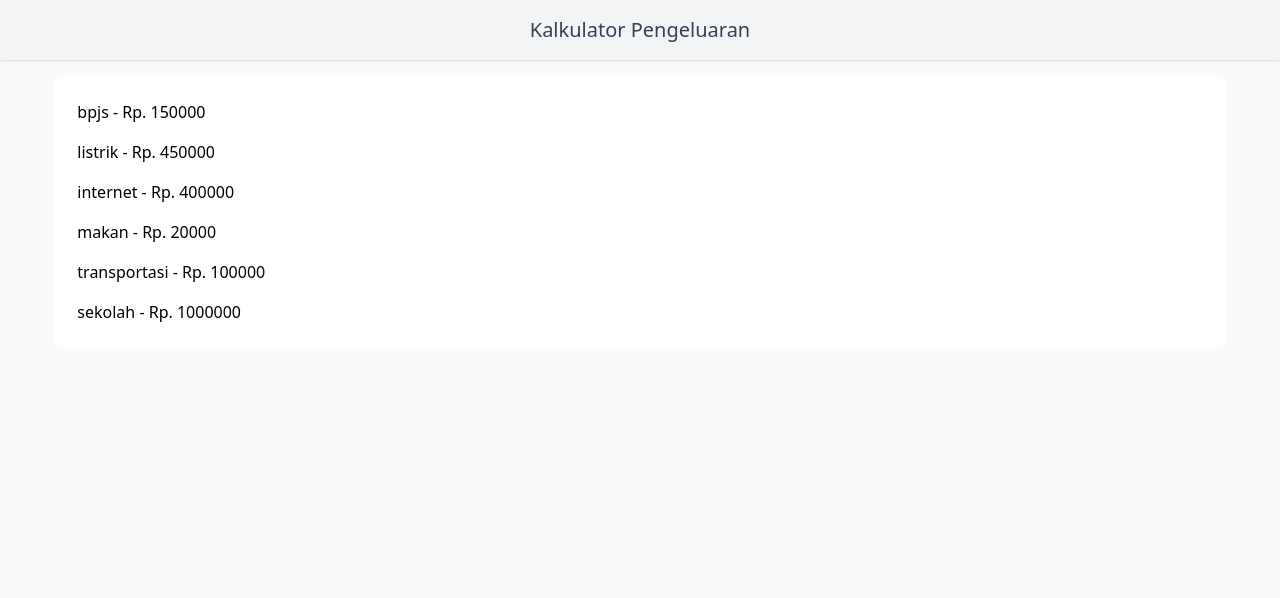
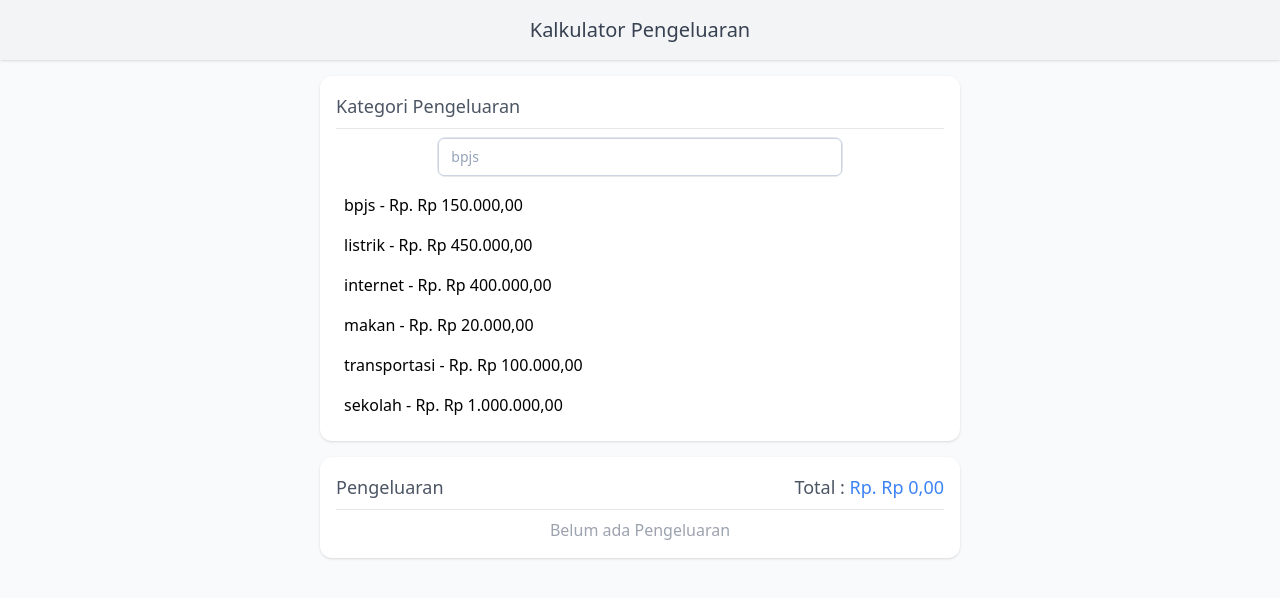
Before and after one commit to fikrianggara/kalkulator-pengeluaran, a Next.js app: page / in a window 1280 px wide. Shown: the top 598 px of the page. Built offline with nearby package versions, Linux system fonts and the light colour scheme.

Commit message:
create basic feature

```diff
--- /dev/null
+++ b/components/Card.jsx
@@ -0,0 +1,12 @@
+import React from "react";
+
+export const Home = ({ children, title }) => {
+  return (
+    <div className="w-11/12 md:w-8/12 lg:w-6/12 bg-white m-auto rounded-xl h-fit p-4 space-y-2 shadow">
+      <h2 className="text-lg font-medium text-gray-600 border-b-[0.5px] pb-2">
+        {title}
+      </h2>
+      <div>{children}</div>
+    </div>
+  );
+};
--- a/next.config.js
+++ b/next.config.js
@@ -1,8 +1,6 @@
 /** @type {import('next').NextConfig} */
 const nextConfig = {
-  experimental: {
-    // appDir: true,
-  },
-};
+  reactStrictMode: true,
+}
 
-module.exports = nextConfig;
+module.exports = nextConfig
--- /dev/null
+++ b/pages/_app.js
@@ -0,0 +1,5 @@
+import "@/styles/globals.css";
+
+export default function App({ Component, pageProps }) {
+  return <Component {...pageProps} />;
+}
--- /dev/null
+++ b/pages/_document.js
@@ -0,0 +1,13 @@
+import { Html, Head, Main, NextScript } from 'next/document'
+
+export default function Document() {
+  return (
+    <Html lang="en">
+      <Head />
+      <body>
+        <Main />
+        <NextScript />
+      </body>
+    </Html>
+  )
+}
--- a/pages/api/data-pengeluaran.js
+++ b/pages/api/hello.js
@@ -1,5 +1,5 @@
 // Next.js API route support: https://nextjs.org/docs/api-routes/introduction
-import { data } from "@/data";
+
 export default function handler(req, res) {
-  res.status(200).json(data);
+  res.status(200).json({ name: 'John Doe' })
 }
--- a/pages/head.jsx
+++ /dev/null
@@ -1,10 +0,0 @@
-export default function Head() {
-  return (
-    <>
-      <title>Kalkulator Pengeluaran</title>
-      <meta content="width=device-width, initial-scale=1" name="viewport" />
-      <meta name="description" content="Generated by create next app" />
-      <link rel="icon" href="/favicon.ico" />
-    </>
-  );
-}
--- a/pages/index.jsx
+++ b/pages/index.jsx
@@ -1,33 +1,119 @@
-import "../styles/globals.css";
 import { data as dummyData } from "@/data";
 import { useEffect, useState } from "react";
 // import { IconCheck } from "@tabler/icons";
-
+import { Home as HomeCard } from "@/components/Card";
 const TITLE = "Kalkulator Pengeluaran";
 
+const formatter = new Intl.NumberFormat("id-ID", {
+  style: "currency",
+  currency: "IDR",
+
+  // These options are needed to round to whole numbers if that's what you want.
+  //minimumFractionDigits: 0, // (this suffices for whole numbers, but will print 2500.10 as $2,500.1)
+  //maximumFractionDigits: 0, // (causes 2500.99 to be printed as $2,501)
+});
+
+export const ListItem = ({ data, callback, isPengeluaran }) => {
+  return (
+    <ul>
+      {data.map((item) => (
+        <li
+          key={item._id}
+          className={`hover:bg-gray-50 hover:text-blue-500 hover:cursor-pointer p-2 rounded-lg ${
+            item.is_checked && !isPengeluaran ? "text-green-500" : ""
+          }`}
+          onClick={(e) => callback(item._id)}
+          disabled={item.is_checked}
+        >
+          {item.nama} - Rp. {formatter.format(item.biaya)}
+        </li>
+      ))}
+    </ul>
+  );
+};
+
+export const SearchForm = ({ callback }) => {
+  const [searchInput, setSearchInput] = useState("");
+  const onChangeHandler = (e) => {
+    setSearchInput(e.target.value);
+    callback(e.target.value);
+  };
+  return (
+    <div className="border-[0.5px] rounded-lg bg-gray-100 w-full md:w-11/12 lg:w-8/12 m-auto">
+      <input
+        type="text"
+        placeholder="bpjs"
+        className="block w-full px-3 py-2 bg-white border border-slate-300 rounded-md text-sm placeholder-slate-400
+      focus:outline-none focus:border-blue-500 focus:ring-1 focus:ring-blue-500"
+        value={searchInput}
+        onChange={onChangeHandler}
+      />
+    </div>
+  );
+};
 export default function Home() {
-  const [total, setTotal] = useState(null);
-  const [selectedData, setSelectedData] = useState(null);
-  const [data, setData] = useState(null);
+  const [total, setTotal] = useState(0);
+  const [selectedData, setSelectedData] = useState([]);
+  const [filteredData, setFilteredData] = useState([]);
+  const [data, setData] = useState([]);
+
+  let pengeluaranComp;
 
   useEffect(() => {
     setData(dummyData);
+    setFilteredData(dummyData);
   }, []);
 
-  const pengeluaranClickHandler = (id) => {
-    // clickedData =  data.filter(item=>item.)
-    // setSelectedData((prev)=>[...prev, ])
-    console.log(id);
+  const getTotal = (total, item) => {
+    return total + item.biaya;
   };
 
+  const pengeluaranClickHandler = (id) => {
+    const tempData = data.map((item) => {
+      if (item._id == id) {
+        item.is_checked = !item.is_checked;
+      }
+      return item;
+    });
+    setData(tempData);
+    console.log("tempData", tempData);
+    const tempSelectedData = tempData.filter((item) => item.is_checked);
+
+    setSelectedData(tempSelectedData);
+    setTotal(tempSelectedData.reduce(getTotal, 0));
+  };
   if (!data) {
     return (
       <div>
         <h1>...loading</h1>
       </div>
     );
+  } else {
+    pengeluaranComp = (
+      <>
+        {filteredData.length > 0 ? (
+          <ListItem
+            data={filteredData}
+            callback={pengeluaranClickHandler}
+            isPengeluaran={false}
+          />
+        ) : (
+          <div className="m-auto text-center text-gray-400">Tidak ada data</div>
+        )}
+      </>
+    );
   }
-  console.log("refresh");
+  const searchChangeHandler = (input) => {
+    const filterInput = input.toLowerCase();
+    if (filterInput.length < 1) {
+      setFilteredData(data);
+    } else {
+      const tempData = data.filter((item) => item.nama.includes(filterInput));
+      console.log(tempData);
+      setFilteredData(tempData);
+    }
+  };
+  // console.log("filteredData", filteredData);
   return (
     <main className="bg-gray-50 min-h-screen space-y-4">
       <nav className="p-4 bg-gray-100 shadow">
@@ -37,19 +123,37 @@ export default function Home() {
           </h1>
         </div>
       </nav>
-      <div className="w-11/12 bg-white m-auto rounded-xl h-fit p-4">
-        <ul className="">
-          {data.map((item) => (
-            <li
-              key={item._id}
-              className="hover:bg-gray-50 hover:text-blue-500 hover:cursor-pointer p-2 rounded-lg"
-              onClick={() => pengeluaranClickHandler(item._id)}
-            >
-              {item.nama} - Rp. {item.biaya}
-            </li>
-          ))}
-        </ul>
-      </div>
+      <HomeCard title="Kategori Pengeluaran">
+        <div className="space-y-2">
+          <SearchForm callback={searchChangeHandler} />
+          {pengeluaranComp}
+        </div>
+      </HomeCard>
+      <HomeCard
+        title={
+          <div className="flex justify-between">
+            <span>Pengeluaran</span>
+            <span>
+              Total :{" "}
+              <span className="text-blue-500">
+                Rp. {formatter.format(total)}
+              </span>
+            </span>
+          </div>
+        }
+      >
+        {selectedData.length > 0 ? (
+          <ListItem
+            data={selectedData}
+            callback={() => console.log("clicked")}
+            isPengeluaran={true}
+          />
+        ) : (
+          <div className="m-auto text-center text-gray-400">
+            Belum ada Pengeluaran
+          </div>
+        )}
+      </HomeCard>
     </main>
   );
 }
--- a/pages/layout.jsx
+++ /dev/null
@@ -1,13 +0,0 @@
-import "../styles/globals.css";
-
-export default function RootLayout({ children }) {
-  return (
-    <html lang="in">
-      {/*
-        <head /> will contain the components returned by the nearest parent
-        head.js. Find out more at https://beta.nextjs.org/docs/api-reference/file-conventions/head
-      */}
-      <body>{children}</body>
-    </html>
-  );
-}
```
Also changed, not shown: package.json (+2 -7 lines), 2 other files (tests, documents, lock files or other folders).
